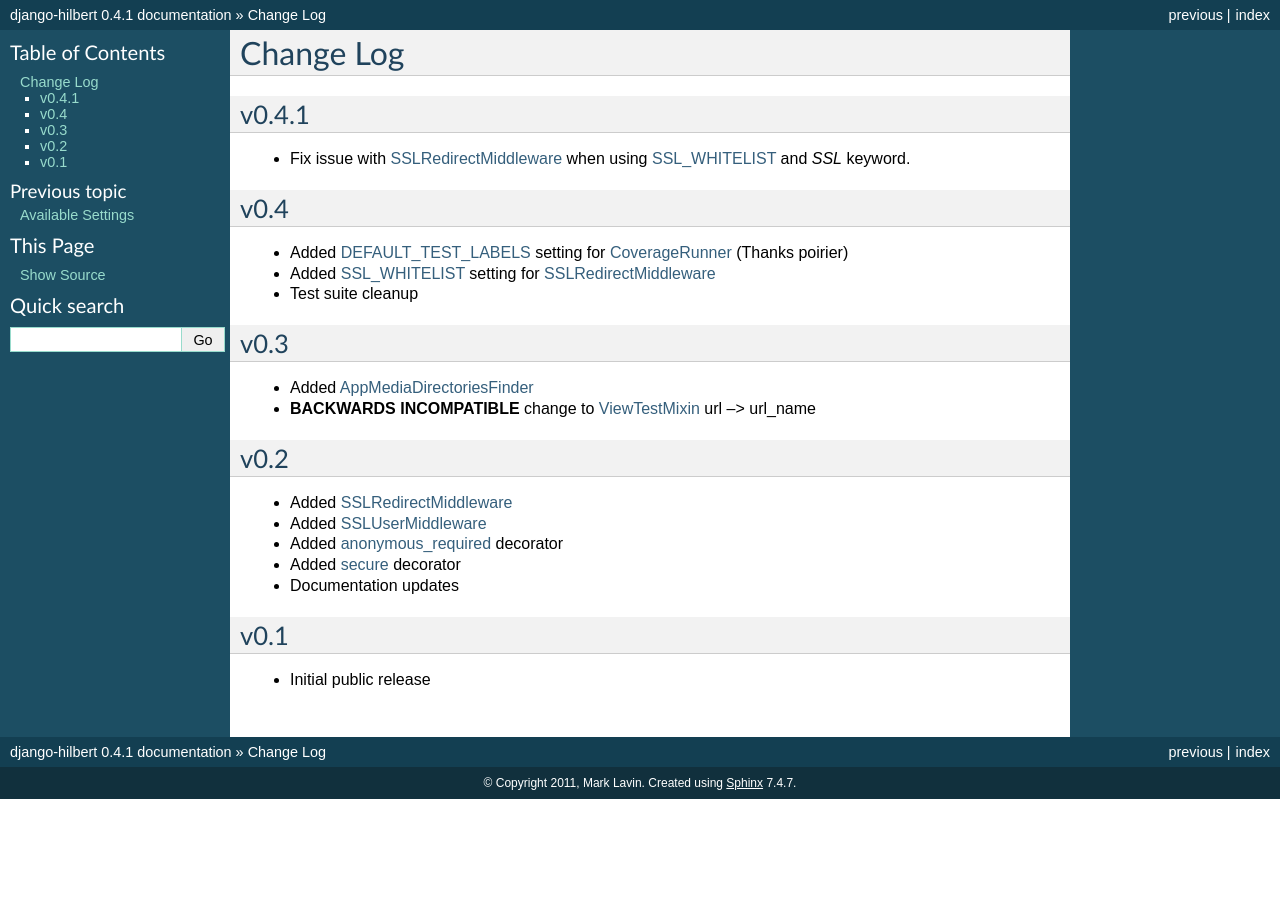
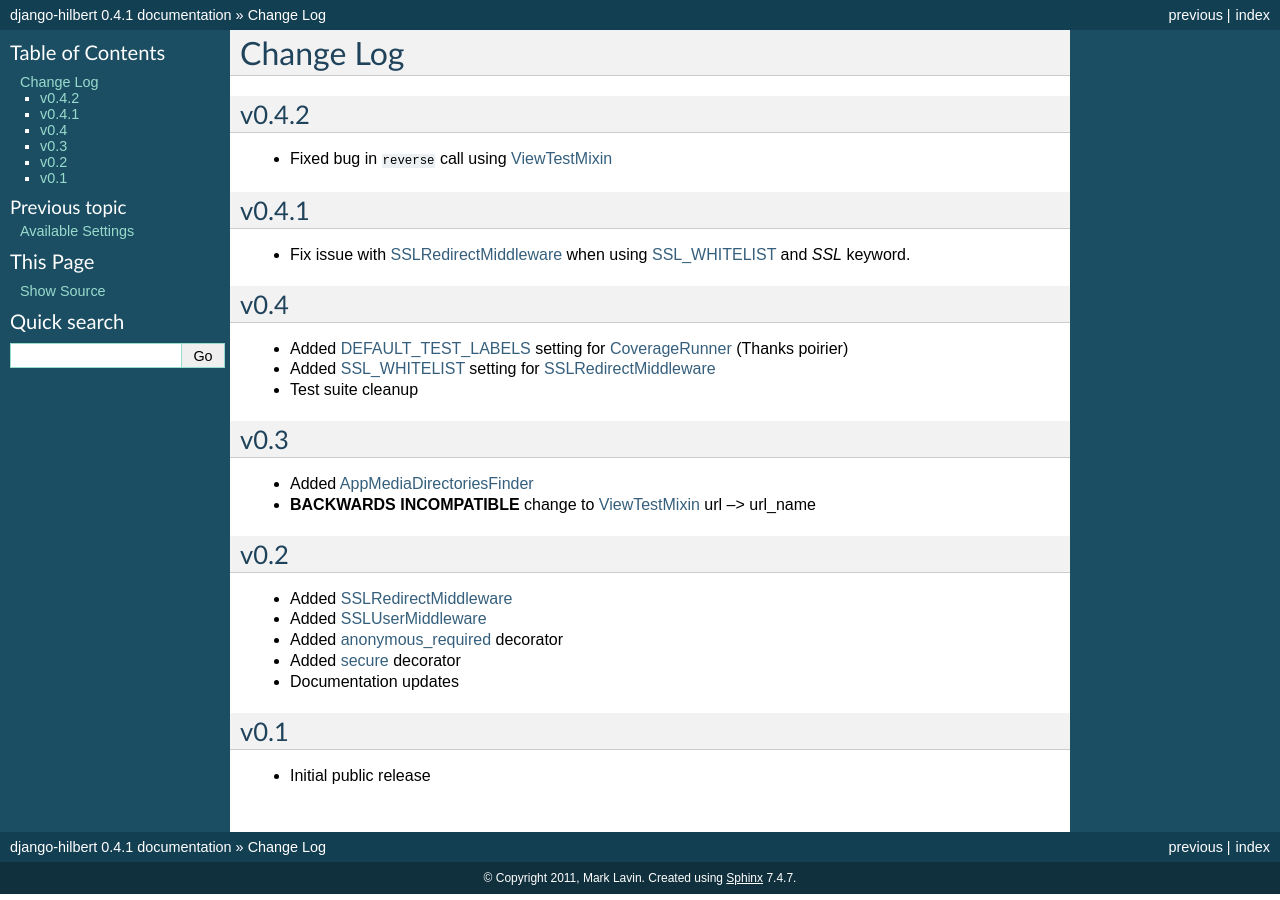
Before and after one commit to mlavin/django-hilbert, a Sphinx documentation site: the page built from docs/changelog.rst, in a window 1280 px wide. Built offline with Sphinx 7.4.7, drawn with Linux system fonts in a browser that asks for light colours.

Commit message:
Adding release note and Karen in the authors.

```diff
--- a/AUTHORS.txt
+++ b/AUTHORS.txt
@@ -5,3 +5,4 @@ Mark Lavin
 Additional Contributors:
 
 Dan Poirier
+Karen Tracey
--- a/docs/changelog.rst
+++ b/docs/changelog.rst
@@ -1,5 +1,12 @@
 Change Log
 ======================================
+
+.. _v0.4.2:
+
+v0.4.2
+-----------------------------------
+
+- Fixed bug in ``reverse`` call using :ref:`ViewTestMixin`
 
 .. _v0.4.1:
 
```
